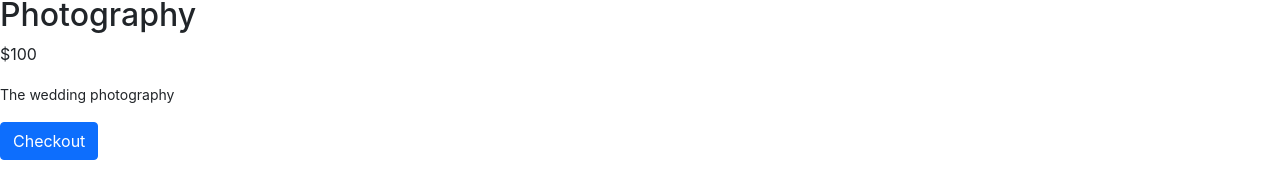
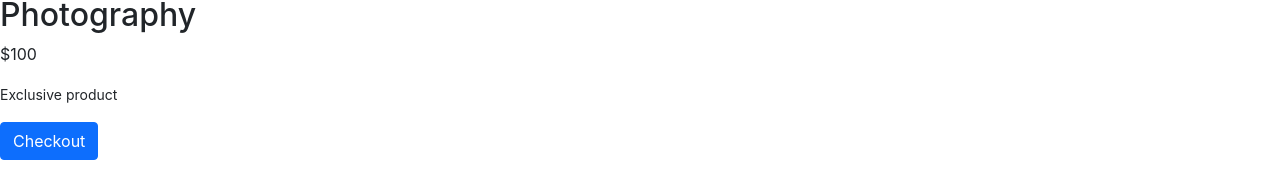
Before and after one commit to Showshad-UIA/Fresh-Goods--wareHouse, a React (Create React App) app: page /checkout in a window 1280 px wide. Shown: the part 116-292 px from the top of the page. Built offline with nearby package versions, Linux system fonts and the light colour scheme; no server answers; sample sign-in values are in the browser's storage.

Commit message:
code edited

```diff
--- a/src/Pages/Checkout/Checkout.js
+++ b/src/Pages/Checkout/Checkout.js
@@ -9,7 +9,7 @@ const Checkout = () => {
 				<h2>Photography</h2>
 				<p>$100</p>
 				<p>
-					<small>The wedding photography</small>
+					<small>Exclusive product </small>
 				</p>
 				<button className="btn btn-primary">Checkout</button>
 			</div>
```
